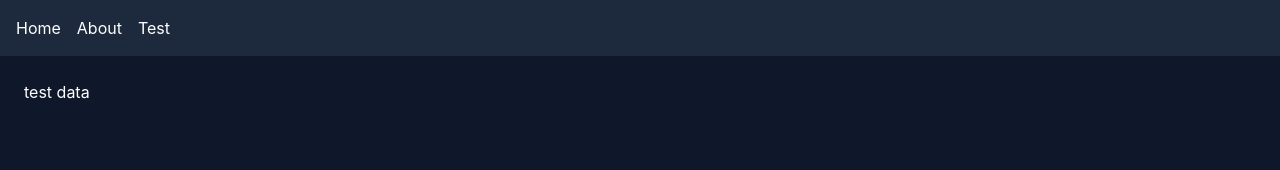
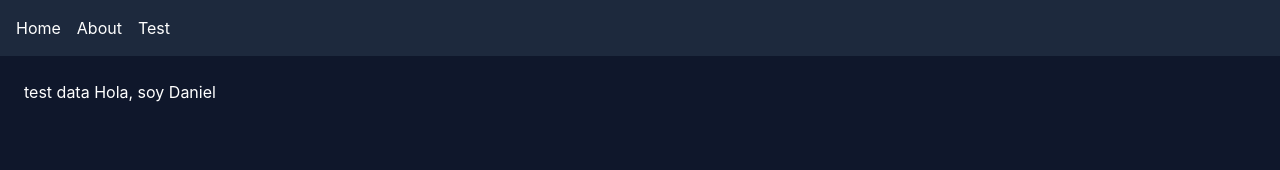
Before and after one commit to savegre-soft/oasis-food-system, a React (Vite) app: page /test in a window 1280 px wide. Shown: the top 170 px of the page. Built offline with nearby package versions, Linux system fonts and the light colour scheme.

Commit message:
Prueba danielth5797

```diff
--- a/src/pages/Test.jsx
+++ b/src/pages/Test.jsx
@@ -6,6 +6,7 @@ const Test = ()=>{
 
         <h3>
             test data
+            Hola, soy Daniel
         </h3>
     </>
 }
```
